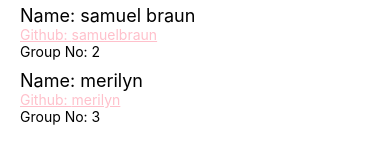
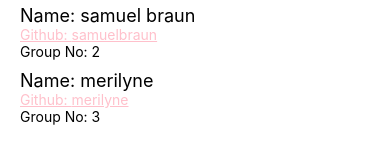
Before and after one commit to annieala/CPRG303B-Labs, a React Native app: screen / in a window 390 px wide. Shown: the part 159-315 px from the top of the page. Built offline with nearby package versions, Linux system fonts and the light colour scheme.

Commit message:
Update App.tsx

```diff
--- a/App.tsx
+++ b/App.tsx
@@ -13,7 +13,7 @@
   const groupMembers: GroupMember[] = [
     { name: 'anne marie ala', github_repo: 'annieala', group_no: '1' },
     { name: 'samuel braun', github_repo: 'samuelbraun', group_no: '2' },
-    { name: 'merilyn', github_repo: 'merilyn', group_no: '3' },
+    { name: 'merilyne', github_repo: 'merilyne', group_no: '3' },
   ];
 
   // State to track if the "Group Members:" title should be bold
```
